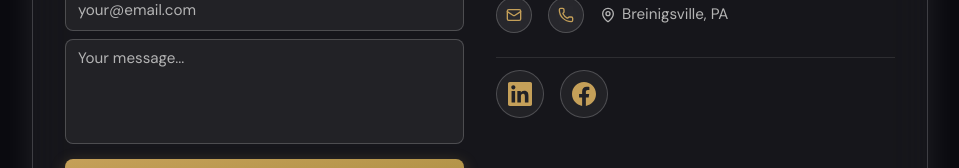
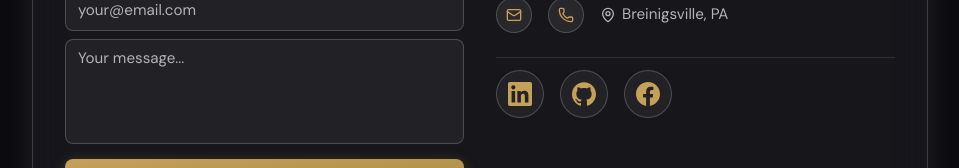
Before and after one commit to miranda-gv/my-portfolio, a Next.js app: page / in a window 1280 px wide. Shown: the part 7633-7801 px from the top of the page, without its empty margins (160-1119 px from the left). Built offline with nearby package versions, Linux system fonts and the light colour scheme.

Commit message:
feat: add GitHub icon and update social links mapping for improved integration

```diff
--- a/src/components/SocialIconLink.tsx
+++ b/src/components/SocialIconLink.tsx
@@ -42,3 +42,12 @@
     </svg>
   );
 }
+
+/** GitHub SVG icon */
+export function GithubIcon({ className = "w-6 h-6" }: { className?: string }) {
+  return (
+    <svg className={className} fill="currentColor" viewBox="0 0 24 24" style={{ color: 'inherit' }}>
+      <path d="M12 .297c-6.63 0-12 5.373-12 12 0 5.303 3.438 9.8 8.205 11.385.6.113.82-.258.82-.577 0-.285-.01-1.04-.015-2.04-3.338.724-4.042-1.61-4.042-1.61C4.422 18.07 3.633 17.7 3.633 17.7c-1.087-.744.084-.729.084-.729 1.205.084 1.838 1.236 1.838 1.236 1.07 1.835 2.809 1.305 3.495.998.108-.776.417-1.305.76-1.605-2.665-.3-5.466-1.332-5.466-5.93 0-1.31.465-2.38 1.235-3.22-.135-.303-.54-1.523.105-3.176 0 0 1.005-.322 3.3 1.23.96-.267 1.98-.399 3-.405 1.02.006 2.04.138 3 .405 2.28-1.552 3.285-1.23 3.285-1.23.645 1.653.24 2.873.12 3.176.765.84 1.23 1.91 1.23 3.22 0 4.61-2.805 5.625-5.475 5.92.42.36.81 1.096.81 2.22 0 1.606-.015 2.896-.015 3.286 0 .315.21.69.825.57C20.565 22.092 24 17.592 24 12.297c0-6.627-5.373-12-12-12"/>
+    </svg>
+  );
+}
--- a/src/components/SocialLinks.tsx
+++ b/src/components/SocialLinks.tsx
@@ -1,14 +1,29 @@
-import SocialIconLink, { LinkedinIcon, FacebookIcon } from "./SocialIconLink";
+import SocialIconLink, { LinkedinIcon, FacebookIcon, GithubIcon } from "./SocialIconLink";
 import { socialLinks } from "@/data/social";
+
+/**
+ * Config-driven icon mapping for social links
+ * Add new social networks here to automatically render in SocialLinks
+ */
+const socialIconMap: Record<string, React.ComponentType<{ className?: string }>> = {
+  LinkedIn: LinkedinIcon,
+  Facebook: FacebookIcon,
+  GitHub: GithubIcon,
+};
 
 export default function SocialLinks({ className = "" }: { className?: string }) {
    return (
      <div className={`flex items-center gap-4 ${className}`}>
-       {socialLinks.map((social) => (
-         <SocialIconLink key={social.name} href={social.url} label={social.name}>
-           {social.name === 'LinkedIn' ? <LinkedinIcon /> : <FacebookIcon />}
-         </SocialIconLink>
-       ))}
+       {socialLinks.map((social) => {
+         const IconComponent = socialIconMap[social.name];
+         if (!IconComponent) return null;
+
+         return (
+           <SocialIconLink key={social.name} href={social.url} label={social.name}>
+             <IconComponent />
+           </SocialIconLink>
+         );
+       })}
      </div>
    );
 }
--- a/src/data/social-links.ts
+++ b/src/data/social-links.ts
@@ -6,13 +6,15 @@
  */
 export const socialLinks = [
   {
-    name: 'LinkedIn',
-    url: 'https://www.linkedin.com/in/mirandageorge/',
-    shortLabel: 'Li',
+    name: "LinkedIn",
+    url: "https://www.linkedin.com/in/mirandageorge/",
   },
   {
-    name: 'Facebook',
-    url: 'https://facebook.com/miranda.geov',
-    shortLabel: 'Fb',
+    name: "GitHub",
+    url: "https://github.com/miranda-gv",
+  },
+  {
+    name: "Facebook",
+    url: "https://facebook.com/miranda.geov",
   },
 ] as const;
--- a/src/data/social.ts
+++ b/src/data/social.ts
@@ -4,6 +4,10 @@
     url: 'https://www.linkedin.com/in/mirandageorge/',
   },
   {
+    name: 'GitHub',
+    url: 'https://github.com/miranda-gv',
+  },
+  {
     name: 'Facebook',
     url: 'https://facebook.com/miranda.geov',
   },
```
